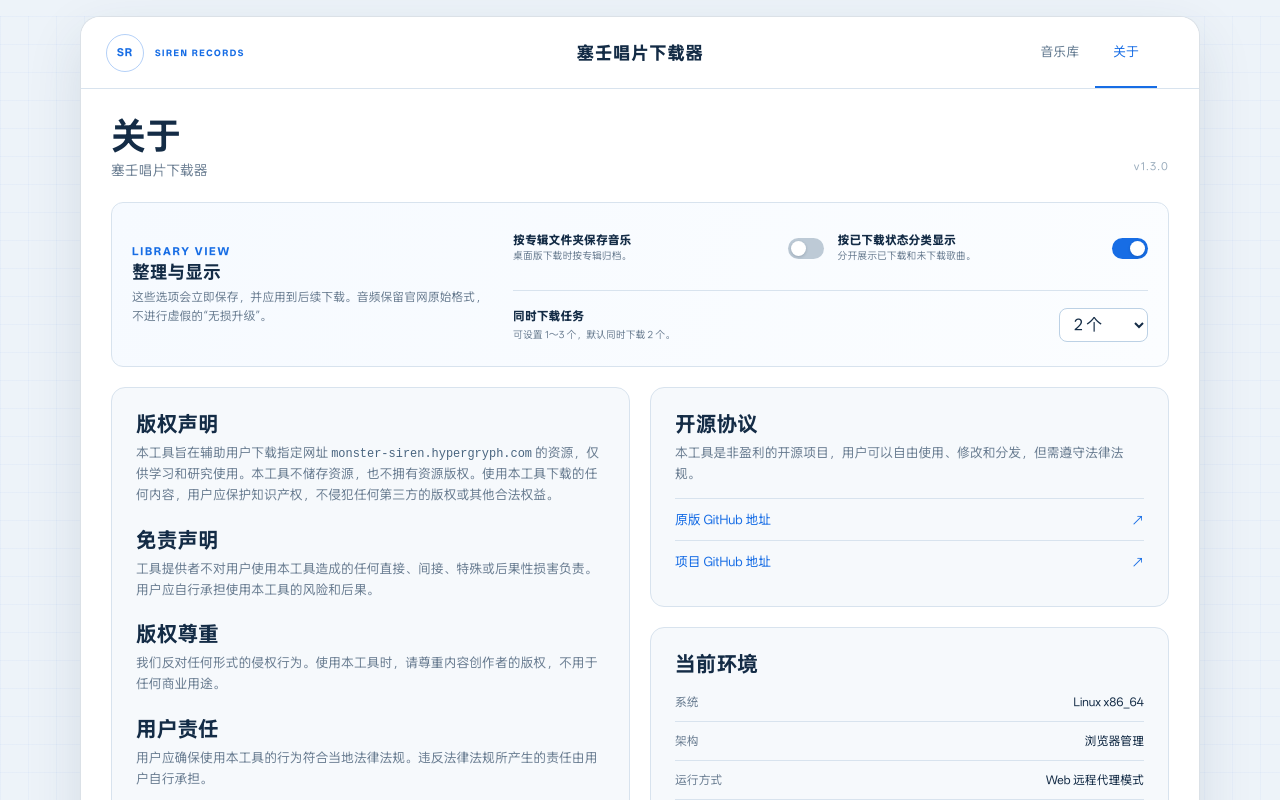
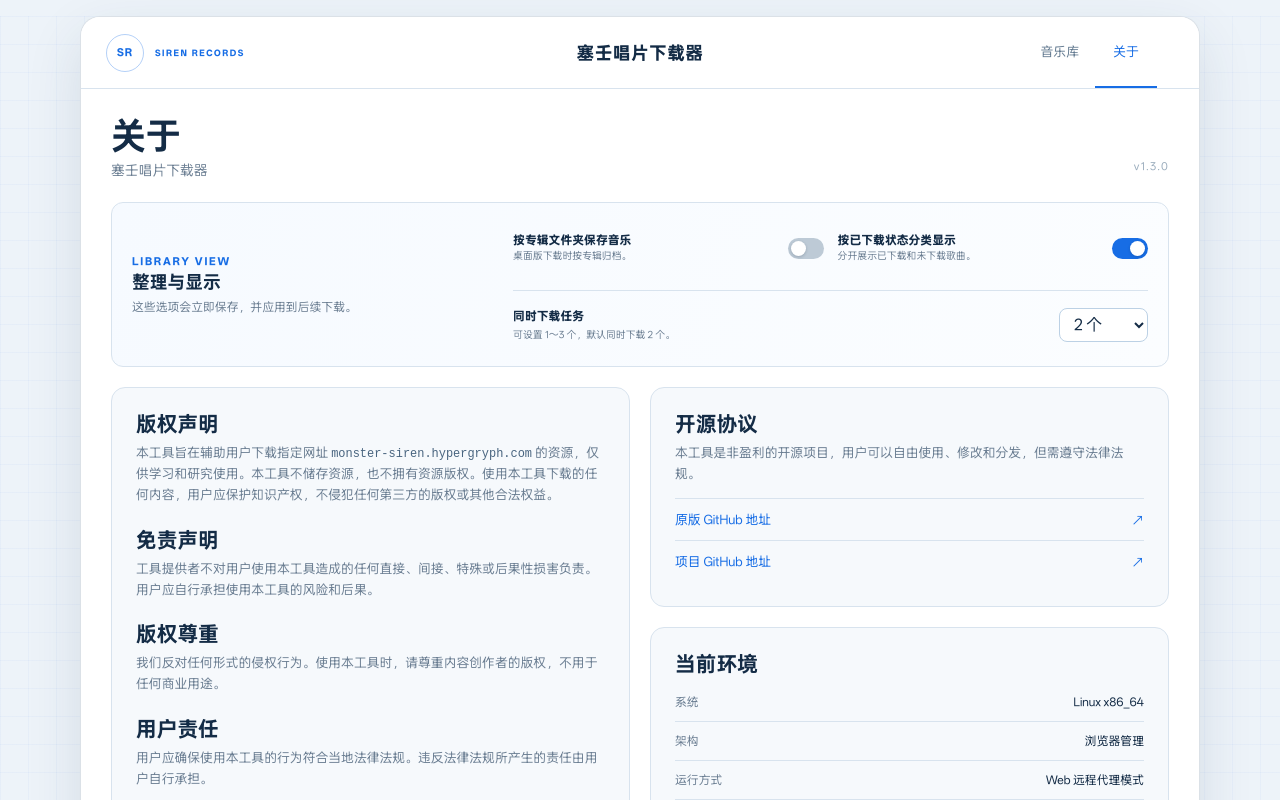
Before and after one commit to MXWF0/Siren-Records-Music-Downloader, a Vue app in the folder cross-platform/: page / in a window 1280 px wide. Both pictures are taken after a click on the button "关于". Shown: the top 800 px of the page. Built offline with nearby package versions, Linux system fonts and the light colour scheme; no server answers.

Commit message:
refactor(ui): simplify song details and about copy

```diff
--- a/cross-platform/src/components/AboutPage.vue
+++ b/cross-platform/src/components/AboutPage.vue
@@ -28,7 +28,7 @@ function updateConcurrency(event: Event) {
       <div class="library-display-copy">
         <p class="section-label">LIBRARY VIEW</p>
         <h3 id="about-display-heading">整理与显示</h3>
-        <span>这些选项会立即保存，并应用到后续下载。音频保留官网原始格式，不进行虚假的“无损升级”。</span>
+        <span>这些选项会立即保存，并应用到后续下载。</span>
       </div>
       <div class="library-display-options">
         <ToggleSwitch :model-value="props.settings.separateDirectory" label="按专辑文件夹保存音乐" description="桌面版下载时按专辑归档。" class="display-toggle" @update:model-value="emit('updateSettings', { separateDirectory: $event })" />
--- a/cross-platform/src/components/SongDetailModal.vue
+++ b/cross-platform/src/components/SongDetailModal.vue
@@ -23,7 +23,6 @@ const coverUrl = computed(() => {
   const remote = typeof detail.value.coverUrl === 'string' ? detail.value.coverUrl : '';
   return remote || props.song?.coverUrl || props.song?.coverDeUrl || '';
 });
-const lyricAvailable = computed(() => Boolean(detail.value.lyricUrl || props.song?.lyricUrl));
 
 async function refreshDetail(song: Song) {
   detail.value = {};
@@ -67,8 +66,6 @@ watch(() => props.song, (song) => {
             <div><dt>时长</dt><dd>{{ formatDuration(duration) }}</dd></div>
             <div><dt>专辑 CID</dt><dd>{{ song.albumCid }}</dd></div>
             <div><dt>歌曲 CID</dt><dd>{{ song.cid }}</dd></div>
-            <div><dt>歌词</dt><dd>{{ lyricAvailable ? '官网提供' : '暂无' }}</dd></div>
-            <div><dt>下载格式</dt><dd>官网原始音频</dd></div>
           </dl>
           <p v-if="errorMessage" class="detail-error" role="status">{{ errorMessage }}</p>
         </div>
```
